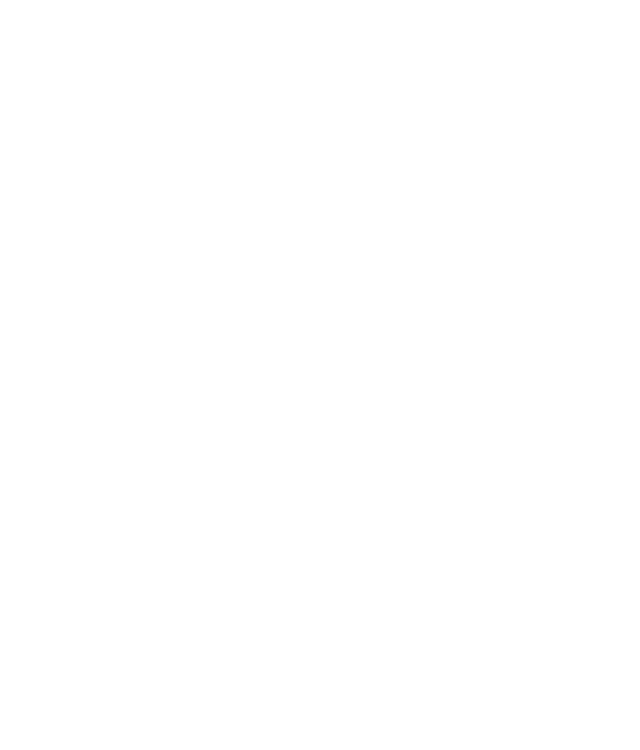
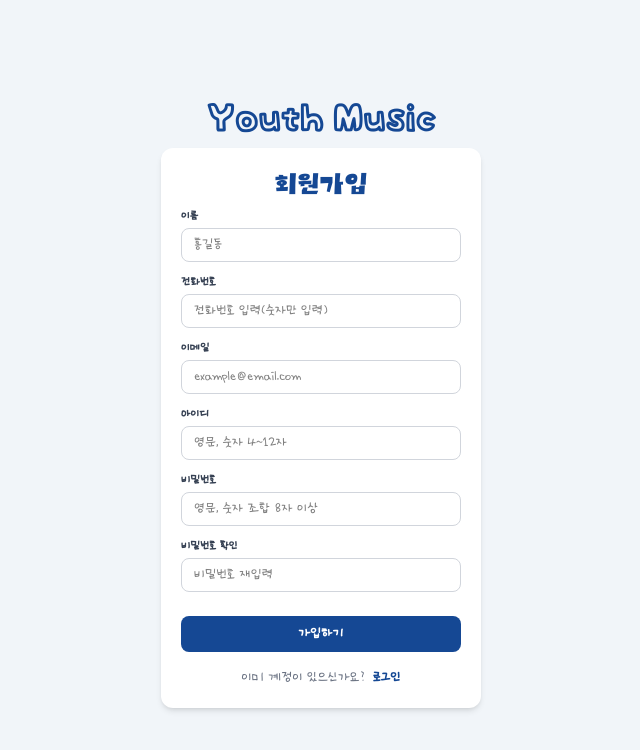
Before and after one commit to skym9753-debug/music-academy-management, a React (Vite) app: page /signup in a window 1280 px wide. Before the commit this address had no page. Shown: the top 750 px of the page, without its empty margins (319-959 px from the left). Built offline with nearby package versions, Linux system fonts and the light colour scheme.

Commit message:
회원가입 화면 구현함, 기능 구현중

```diff
--- a/src/App.jsx
+++ b/src/App.jsx
@@ -1,5 +1,6 @@
 import { Routes, Route } from 'react-router-dom';
 import LoginPage from './pages/LoginPage';
+import SignupPage from './pages/SignupPage';
 
 function App() {
   return (
@@ -7,6 +8,7 @@ function App() {
       {/* 메인 경로(/) 접속 시 로그인 페이지 표시 */}
       <Route path="/" element={<LoginPage />} />
       <Route path="/login" element={<LoginPage />} />
+      <Route path="signup" element={<SignupPage />} />
     </Routes>
   );
 }
--- a/src/components/login/LoginForm.jsx
+++ b/src/components/login/LoginForm.jsx
@@ -52,6 +52,7 @@ function LoginForm() {
         </button>
 
         {/* 아이디 찾기 / 비밀번호 찾기 / 회원가입 영역 */}
+        {/* Link to="" : 주소창에 표시되는 글자 */}
         <div className="flex justify-center items-center gap-2 text-sm text-gray-500 font-medium pt-2">
           <Link to="/find-id" className="hover:text-gray-800 transition">아이디 찾기</Link>
           <span className="text-gray-300">|</span>
--- /dev/null
+++ b/src/components/login/SignupForm.jsx
@@ -0,0 +1,137 @@
+import { useState } from 'react';
+import { Link } from 'react-router-dom';
+
+function SignupForm() {
+    const [formData, setFormData] = useState({
+        name: '',
+        phone: '',
+        email: '',
+        id: '',      // 아이디
+        pw: '',
+        confirmPw: '',
+    });
+
+    // 전화번호 자동 하이픈(-) 함수
+    const formatPhoneNumber = (value) => {
+        const rawNum = value.replace(/[^0-9]/g, '');
+        if (rawNum.length <= 3) return rawNum;
+        if (rawNum.length <= 7) return `${rawNum.slice(0, 3)}-${rawNum.slice(3)}`;
+        return `${rawNum.slice(0, 3)}-${rawNum.slice(3, 7)}-${rawNum.slice(7, 11)}`;
+    };
+
+    const handleChange = (e) => {
+        const { name, value } = e.target;
+        if (name === 'phone') {
+            setFormData((prev) => ({ ...prev, [name]: formatPhoneNumber(value) }));
+        } else {
+            setFormData((prev) => ({ ...prev, [name]: value }));
+        }
+    };
+
+    const handleSubmit = (e) => {
+        e.preventDefault();
+        if (formData.pw !== formData.confirmPw) {
+            alert('비밀번호가 일치하지 않습니다.');
+            return;
+        }
+    };
+
+    return (
+        <>
+            <h2 className="text-4xl font-bold text-center text-[#154894] font-['MallangW'] p-2">Youth Music</h2>
+
+            <form onSubmit={handleSubmit} className="w-full max-w-xs mx-4 p-5 bg-white rounded-xl shadow-md space-y-3">
+                <h2 className="text-2xl font-bold text-center text-[#154894] font-['KimWildGag'] mb-2">회원가입</h2>
+
+                <div>
+                    <label className="block text-xs font-bold text-gray-700 mb-1">이름</label>
+                    <input
+                        type="text"
+                        name="name"
+                        value={formData.name}
+                        onChange={handleChange}
+                        placeholder="홍길동"
+                        className="w-full px-3 py-1.5 text-sm border border-gray-300 rounded-lg focus:outline-none focus:ring-2 focus:ring-[#154894]"
+                    />
+                </div>
+
+                <div>
+                    <label className="block text-xs font-bold text-gray-700 mb-1">전화번호</label>
+                    <input
+                        type="tel"
+                        name="phone"
+                        value={formData.phone}
+                        onChange={handleChange}
+                        maxLength={13}
+                        placeholder="전화번호 입력(숫자만 입력)"
+                        className="w-full px-3 py-1.5 text-sm border border-gray-300 rounded-lg focus:outline-none focus:ring-2 focus:ring-[#154894]"
+                    />
+                </div>
+
+                <div>
+                    <label className="block text-xs font-bold text-gray-700 mb-1">이메일</label>
+                    <input
+                        type="email"
+                        name="email"
+                        value={formData.email}
+                        onChange={handleChange}
+                        placeholder="example@email.com"
+                        className="w-full px-3 py-1.5 text-sm border border-gray-300 rounded-lg focus:outline-none focus:ring-2 focus:ring-[#154894]"
+                    />
+                </div>
+
+                <div>
+                    <label className="block text-xs font-bold text-gray-700 mb-1">아이디</label>
+                    <input
+                        type="text"
+                        name="id"
+                        value={formData.id}
+                        onChange={handleChange}
+                        placeholder="영문, 숫자 4~12자"
+                        className="w-full px-3 py-1.5 text-sm border border-gray-300 rounded-lg focus:outline-none focus:ring-2 focus:ring-[#154894]"
+                    />
+                </div>
+
+                <div>
+                    <label className="block text-xs font-bold text-gray-700 mb-1">비밀번호</label>
+                    <input
+                        type="password"
+                        name="pw"
+                        value={formData.pw}
+                        onChange={handleChange}
+                        placeholder="영문, 숫자 조합 8자 이상"
+                        className="w-full px-3 py-1.5 text-sm border border-gray-300 rounded-lg focus:outline-none focus:ring-2 focus:ring-[#154894]"
+                    />
+                </div>
+
+                <div>
+                    <label className="block text-xs font-bold text-gray-700 mb-1">비밀번호 확인</label>
+                    <input
+                        type="password"
+                        name="confirmPw"
+                        value={formData.confirmPw}
+                        onChange={handleChange}
+                        placeholder="비밀번호 재입력"
+                        className="w-full px-3 py-1.5 text-sm border border-gray-300 rounded-lg focus:outline-none focus:ring-2 focus:ring-[#154894]"
+                    />
+                </div>
+
+                <button
+                    type="submit"
+                    className="w-full mt-3 py-2 bg-[#154894] hover:bg-[#1853ab] text-white font-semibold rounded-lg transition text-sm"
+                >
+                    가입하기
+                </button>
+
+                <div className="flex justify-center text-sm text-gray-500 pt-1">
+                    <span>이미 계정이 있으신가요?</span>
+                    <Link to="/" className="ml-2 font-semibold text-[#154894] hover:underline">
+                        로그인
+                    </Link>
+                </div>
+            </form>
+        </>
+    );
+}
+
+export default SignupForm;
--- a/src/index.css
+++ b/src/index.css
@@ -4,6 +4,7 @@
 /* body 전체 '기본설정' 적용 */
 body {
   font-family: 'TAEYEON', sans-serif; /* 폰트 : 태연 */
+  background-color: #f1f5f9; /* 배경색 : 회색? */
 }
 
 /* 다운로드한 로컬 폰트 등록 --------------  */
@@ -32,4 +33,10 @@ body {
     src: url('./assets/Griun_NoltoTAENGGU-Rg.ttf') format('truetype'); /* 실제 파일 경로 */
 }
 
+/* 5. 한글 제목 폰트 */
+@font-face {
+    font-family: 'KimWildGag'; /* 코드에서 불러올 폰트 별명(자유) / 영어만 사용 가능 한 폰트 */
+    src: url('./assets/[KIM]WILDgag-Bold.ttf') format('truetype'); /* 실제 파일 경로 */
+}
+
 /* ------------------------------------- */
--- a/src/pages/LoginPage.jsx
+++ b/src/pages/LoginPage.jsx
@@ -3,7 +3,7 @@ import LoginForm from '../components/login/LoginForm';
 
 function LoginPage() {
     return (
-        <div className="min-h-screen bg-slate-100 flex flex-col justify-center items-center">
+        <div className="min-h-screen flex flex-col justify-center items-center">
             {/* <Header /> */}
             <LoginForm /> {/* 로그인 박스 조각 불러오기 */}
         </div>
--- /dev/null
+++ b/src/pages/SignupPage.jsx
@@ -0,0 +1,13 @@
+import SignupForm from "../components/login/SignupForm";
+
+function SignupPage() {
+    return (
+        <>
+            <div className="min-h-screen flex flex-col justify-center items-center">
+                <SignupForm />
+            </div>
+        </>
+    )
+}
+
+export default SignupPage;
```
Also changed, not shown: src/assets/[KIM]WILDgag-Bold.ttf (added).
